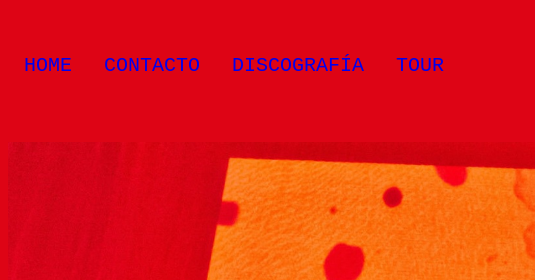
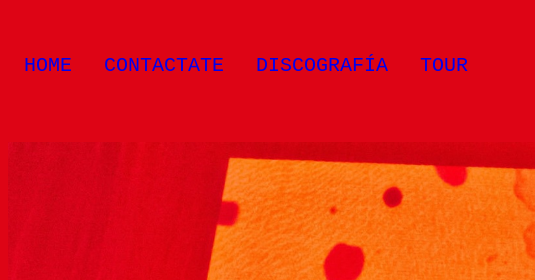
Before and after one commit to policasella/anderson-paak, a plain HTML site: page index.html in a window 1280 px wide. Shown: the top 280 px of the page, 0-535 px from the left. Drawn offline with nearby package versions, Linux system fonts and the light colour scheme.

Commit message:
Cambio de nav

```diff
--- a/index.html
+++ b/index.html
@@ -18,7 +18,7 @@
 	        			<li><a href="#newsletter">NEWSLETTER</a></li>
 	      			</ul>
 	      		</li>
-	    		<li><a href="Contacto.html">CONTACTO</a></li>
+	    		<li><a href="Contacto.html">CONTACTATE</a></li>
 	    		<li><a href="Discografia.html">DISCOGRAFÍA</a></li>
 	    		<li><a href="Tour.html">TOUR</a></li>
 	  		</ul>
```
